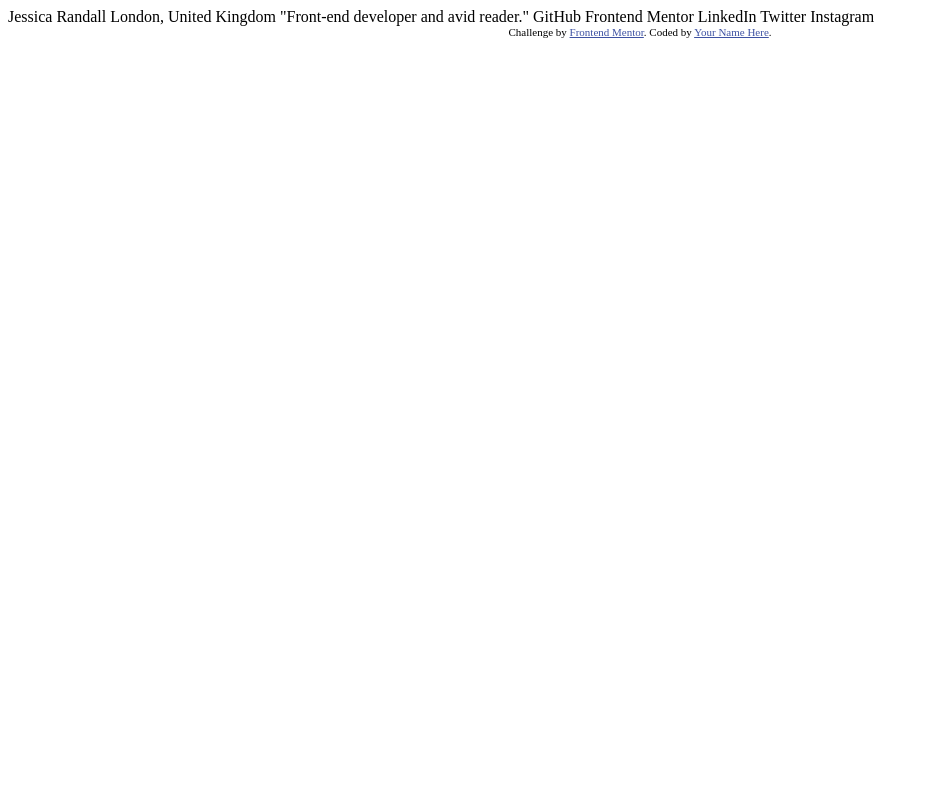
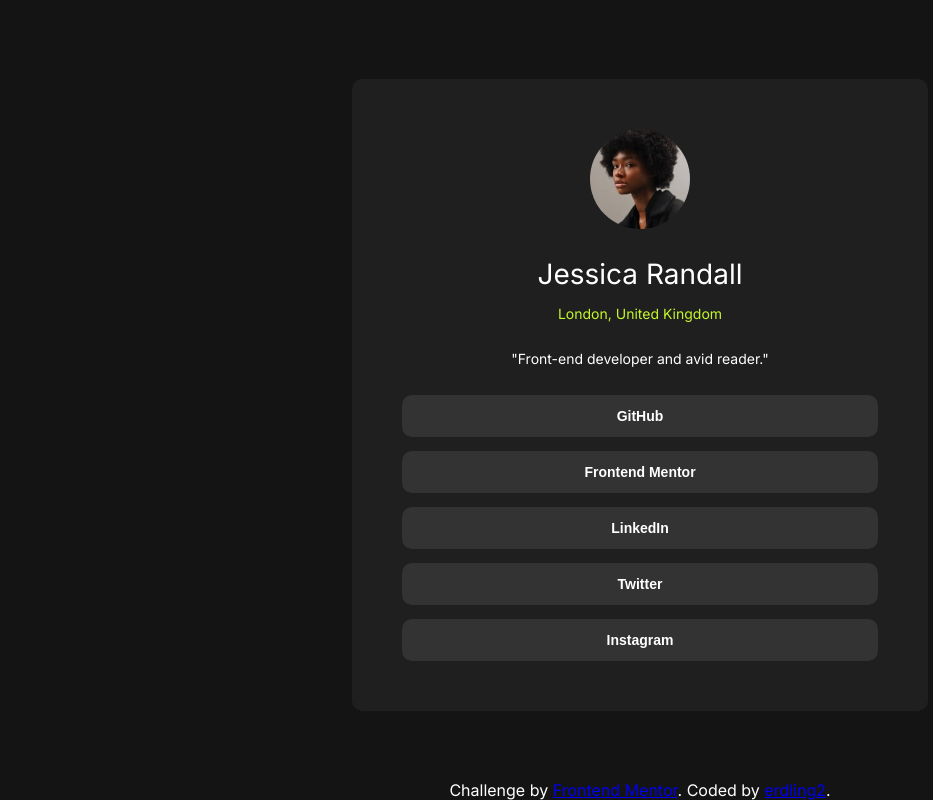
Before and after one commit to erdling2/Course_FM_03_-_Social_links_profile, a plain HTML site: page index.html in a window 1280 px wide. Shown: the whole page, without its empty margins (0-933 px from the left). Drawn offline with Linux system fonts and the light colour scheme.

Commit message:
HTML and CSS final version
- index.html: final version
- main.css: positioning and alignment, sizing

```diff
--- a/index.html
+++ b/index.html
@@ -1,34 +1,86 @@
 <!DOCTYPE html>
 <html lang="en">
   <head>
-  <meta charset="UTF-8">
-  <meta name="viewport" content="width=device-width, initial-scale=1.0"> <!-- displays site properly based on user's device -->
-
-  <link rel="icon" type="image/png" sizes="32x32" href="./assets/images/favicon-32x32.png">
+    <meta charset="UTF-8" />
+    <meta name="viewport" content="width=device-width, initial-scale=1.0" />
+    <!-- displays site properly based on user's device -->
+    <meta http-equiv="X-UA-Compatible" content="ie=edge" />
+    <meta name="author" content="erdling2" />
+    <link
+      rel="icon"
+      type="image/png"
+      sizes="32x32"
+      href="./assets/images/favicon-32x32.png" />
 
     <title>Frontend Mentor | Social links profile</title>
+    <link rel="stylesheet" type="text/css" href="dist/main.css" />
+  </head>
 
-  <!-- Feel free to remove these styles or customise in your own stylesheet 👍 -->
-  <style>
-    .attribution { font-size: 11px; text-align: center; }
-    .attribution a { color: hsl(228, 45%, 44%); }
-  </style>
-</head>
+  <!-- BODY -->
   <body>
-
-  Jessica Randall
-  London, United Kingdom
-  "Front-end developer and avid reader."
-
-  GitHub
-  Frontend Mentor
-  LinkedIn
-  Twitter
-  Instagram
-
+    <!-- HEADER -->
+    <header></header>
+    <!-- MAIN -->
+    <main>
+      <section class="profile_card">
+        <div class="profile_img">
+          <img
+            src="./assets/images/avatar-jessica.jpeg"
+            alt="Jessica Randall" />
+        </div>
+        <div class="profile_info">
+          <div class="profile_name">
+            <p>Jessica Randall</p>
+          </div>
+          <div class="profile_location">
+            <p>London, United Kingdom</p>
+          </div>
+          <div class="profile_description">
+            <p>&quot;Front-end developer and avid reader.&quot;</p>
+          </div>
+        </div>
+        <div class="profile_social_links">
+          <div class="github btn_container">
+            <form action="https://github.com/erdling2">
+              <button class="github_btn profile_btn"><p>GitHub</p></button>
+            </form>
+          </div>
+          <div class="frontendmentor btn_container">
+            <form action="https://www.frontendmentor.io/profile/erdling2">
+              <button class="frontendmentor_btn profile_btn">
+                <p>Frontend Mentor</p>
+              </button>
+            </form>
+          </div>
+          <div class="linkedin btn_container">
+            <form action="#">
+              <button class="linkedin_btn profile_btn"><p>LinkedIn</p></button>
+            </form>
+          </div>
+          <div class="xtwitter btn_container">
+            <form action="#">
+              <button class="xtwitter_btn profile_btn"><p>Twitter</p></button>
+            </form>
+          </div>
+          <div class="instagram btn_container">
+            <form action="#">
+              <button class="instagram_btn profile_btn">
+                <p>Instagram</p>
+              </button>
+            </form>
+          </div>
+        </div>
+      </section>
+    </main>
+    <!-- FOTTER -->
+    <footer>
       <div class="attribution">
-    Challenge by <a href="https://www.frontendmentor.io?ref=challenge" target="_blank">Frontend Mentor</a>.
-    Coded by <a href="#">Your Name Here</a>.
+        Challenge by
+        <a href="https://www.frontendmentor.io?ref=challenge" target="_blank"
+          >Frontend Mentor</a
+        >. Coded by
+        <a href="https://github.com/erdling2" target="_blank">erdling2</a>.
       </div>
+    </footer>
   </body>
 </html>
--- /dev/null
+++ b/scss/main.scss
@@ -0,0 +1,139 @@
+/*--- RESET ---*/
+:root {
+  box-sizing: border-box;
+  font-size: 100%;
+  height: 100vh;
+  width: 100vw;
+}
+
+*,
+*::before,
+*::after {
+  margin: 0;
+  padding: 0;
+  box-sizing: inherit;
+}
+
+/*--- IMPORTS ---*/
+@import 'variables';
+
+/*--- CONTENT ---*/
+body {
+  @include text_decoration;
+  width: 100vw;
+  height: 100vh;
+  background-color: $c_Win_bg;
+  display: flex;
+  flex-direction: column;
+  justify-content: space-between;
+  // HEADER
+  header {
+    height: 10px;
+    width: 100%;
+  }
+
+  // MAIN
+  main {
+    display: flex;
+    align-items: center;
+    flex-direction: column;
+    width: 100%;
+    section.profile_card {
+      display: flex;
+      flex-direction: column;
+      align-items: center;
+      padding: 50px;
+      background-color: $c_Card_bg;
+      border-style: none;
+      border-radius: $b_Profile_Card_radius;
+      .profile_img {
+        display: flex;
+        margin-bottom: $m_Card_sections;
+        img {
+          border-style: none;
+          border-radius: 50%;
+          width: 100px;
+          height: 100px;
+        }
+      }
+      .profile_info {
+        display: flex;
+        flex-direction: column;
+        align-items: center;
+
+        .profile_name {
+          margin-bottom: $m_Card_Subsections;
+          p {
+            color: $c_Card_name_text;
+            font-size: 28px;
+          }
+        }
+        .profile_location {
+          margin-bottom: $m_Card_sections;
+          p {
+            color: $c_Card_location_text;
+          }
+        }
+        .profile_description {
+          margin-bottom: $m_Card_sections;
+          p {
+            color: $c_Card_description_text;
+          }
+        }
+      }
+      .profile_social_links {
+        display: flex;
+        flex-direction: column;
+        row-gap: $m_Card_Subsections;
+        width: 100%;
+        .btn_container {
+          width: 100%;
+          form {
+            button {
+              width: 100%;
+              height: calc(3 * $fs_Card_oa);
+              border-style: none;
+              border-radius: $b_Profile_Card_radius;
+              font-weight: $fw_button;
+            }
+            @include profile_btn;
+          }
+        }
+      }
+    }
+  }
+  // FOOTER
+  footer {
+    display: flex;
+    flex-direction: column;
+    flex-wrap: nowrap;
+    height: 10px;
+    margin-bottom: 10px;
+    color: $c_Sub_01;
+    .attribution {
+      bottom: 0;
+      text-align: center;
+    }
+  }
+}
+
+/*--- Media Quaries ---*/
+/* Small devices (mobile) */
+@media screen and (min-width: 0px) {
+  section.profile_card {
+    width: 85%;
+  }
+}
+/* Medium devices (mobile) */
+@media screen and (min-width: 520px) {
+  section.profile_card {
+    width: 45%;
+  }
+}
+
+/* Large devices (desktop) */
+@media screen and (min-width: 1440px) {
+  section.profile_card {
+    width: 25%;
+  }
+}
--- /dev/null
+++ b/scss/variables.scss
@@ -0,0 +1,86 @@
+/*--- VARIABLES ---*/
+/* COLORING */
+$c_Main_01: hsl(75, 94%, 57%);
+$c_Sub_01: hsl(0, 0%, 100%);
+$c_Sub_02: hsl(0, 0%, 20%);
+$c_Sub_03: hsl(0, 0%, 12%);
+$c_Sub_04: hsl(0, 0%, 8%);
+
+$c_Win_bg: $c_Sub_04;
+
+$c_Card_bg: $c_Sub_03;
+$c_Card_name_text: $c_Sub_01;
+$c_Card_location_text: $c_Main_01;
+$c_Card_description_text: $c_Sub_01;
+$c_Card_button_bg_neutral: $c_Sub_02;
+$c_Card_button_bg_active: $c_Main_01;
+$c_Card_button_text_neutral: $c_Sub_01;
+$c_Card_button_text_active: $c_Sub_04;
+
+/*--- STYLES ---*/
+/* Sizing */
+
+$fw_button: 700;
+
+$fs_Card_oa: 14px;
+
+$m_Card_sections: 28px;
+$m_Card_Subsections: 14px;
+
+$b_Profile_Card_radius: 10px;
+
+/*--- MIXINS ---*/
+/* Text */
+@import url('https://fonts.googleapis.com/css2?family=Inter:wght@100..900&display=swap');
+@mixin text_decoration {
+  font-family: 'Inter', sans-serif;
+  font-optical-sizing: auto;
+  font-style: normal;
+  font-variation-settings: 'slnt' 0;
+
+  h1,
+  h2,
+  h3,
+  h4,
+  h5,
+  h6 {
+    margin: 0;
+  }
+  p {
+    margin: 0;
+    font-size: $fs_Card_oa;
+  }
+
+  h1 {
+    font-size: 2.5rem;
+  }
+  h2 {
+    font-size: 2rem;
+  }
+  h3 {
+    font-size: 1.75rem;
+  }
+  h4 {
+    font-size: 1.5rem;
+  }
+  h5 {
+    font-size: 1.25rem;
+  }
+  h6 {
+    font-size: 1rem;
+  }
+}
+
+/* Global styles */
+
+@mixin profile_btn {
+  .profile_btn {
+    color: $c_Card_button_text_neutral;
+    background-color: $c_Card_button_bg_neutral;
+  }
+  .profile_btn:hover {
+    color: $c_Card_button_text_active;
+    background-color: $c_Card_button_bg_active;
+    cursor: pointer;
+  }
+}
```
Also changed, not shown: dist/main.css (added), dist/variables.css (added), 3 other files. Lines whose indentation alone changed are shown as unchanged.
